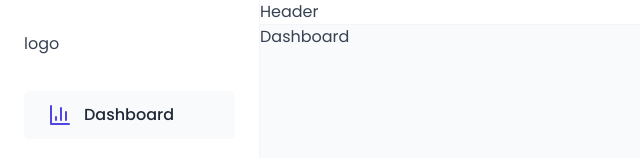
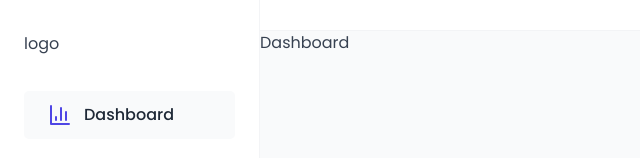
Before and after one commit to adel-gu/room-management, a React (Vite) app in the folder client/: page / in a window 1280 px wide. Shown: the top 158 px of the page, without its empty margins (0-640 px from the left). Built offline with nearby package versions, Linux system fonts and the light colour scheme; a web font is replaced by a local one.

Commit message:
Add header content and styles

```diff
--- a/client/src/components/Header.tsx
+++ b/client/src/components/Header.tsx
@@ -1,11 +1,25 @@
 import styled from 'styled-components';
+import Avatar from './ui/Avatar';
+import HeaderMenu from './ui/HeaderMenu';
 
 const StyledHeader = styled.header`
   background-color: var(--color-grey-0);
   border-bottom: 1px solid var(--color-grey-100);
+  padding: 1.2rem 4.8rem;
+
+  display: flex;
+  gap: 2.4rem;
+  align-items: center;
+  justify-content: flex-end;
+  padding: 1.5rem 3rem;
 `;
 
 const Header = () => {
-  return <StyledHeader>Header</StyledHeader>;
+  return (
+    <StyledHeader>
+      <Avatar />
+      <HeaderMenu />
+    </StyledHeader>
+  );
 };
 export default Header;
```
